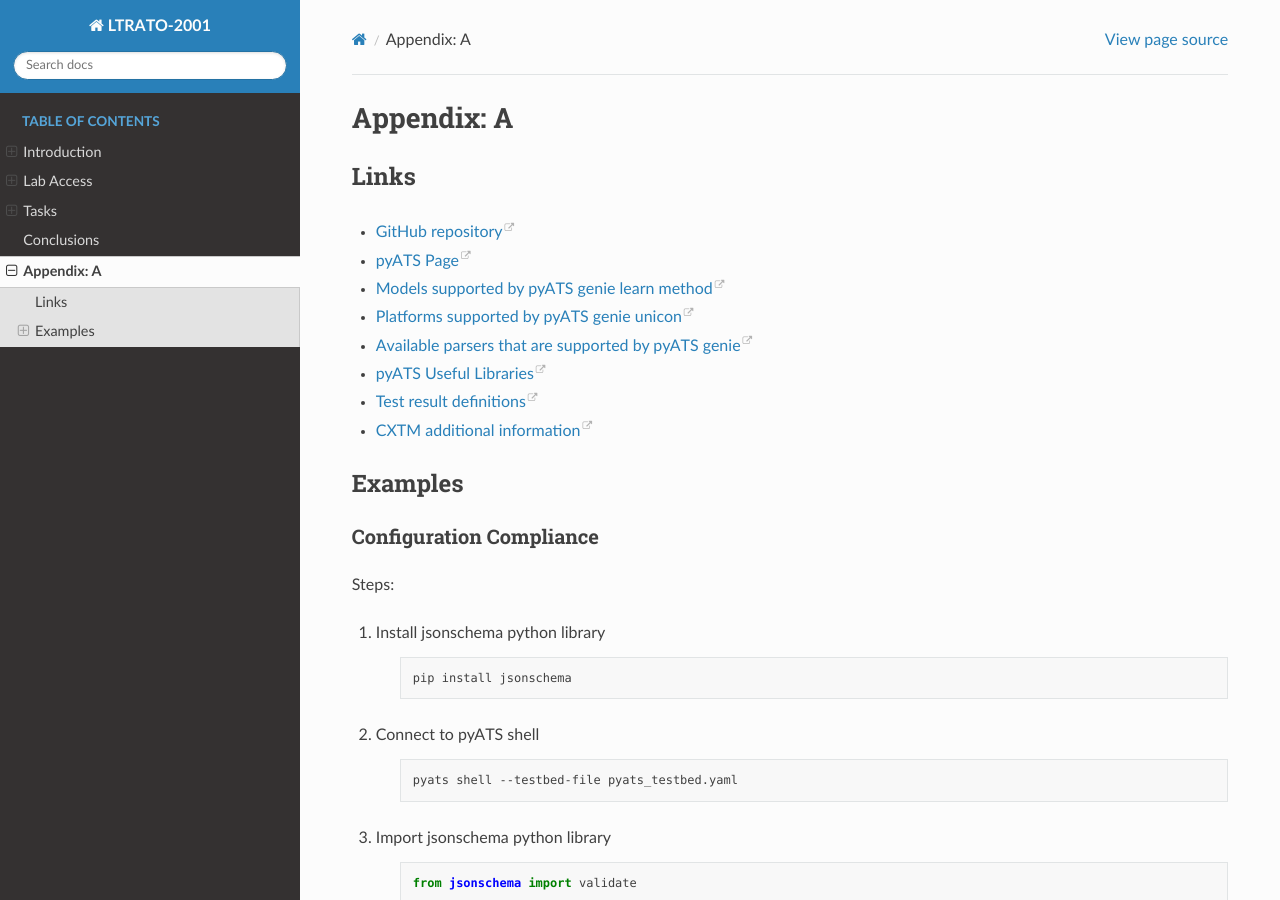
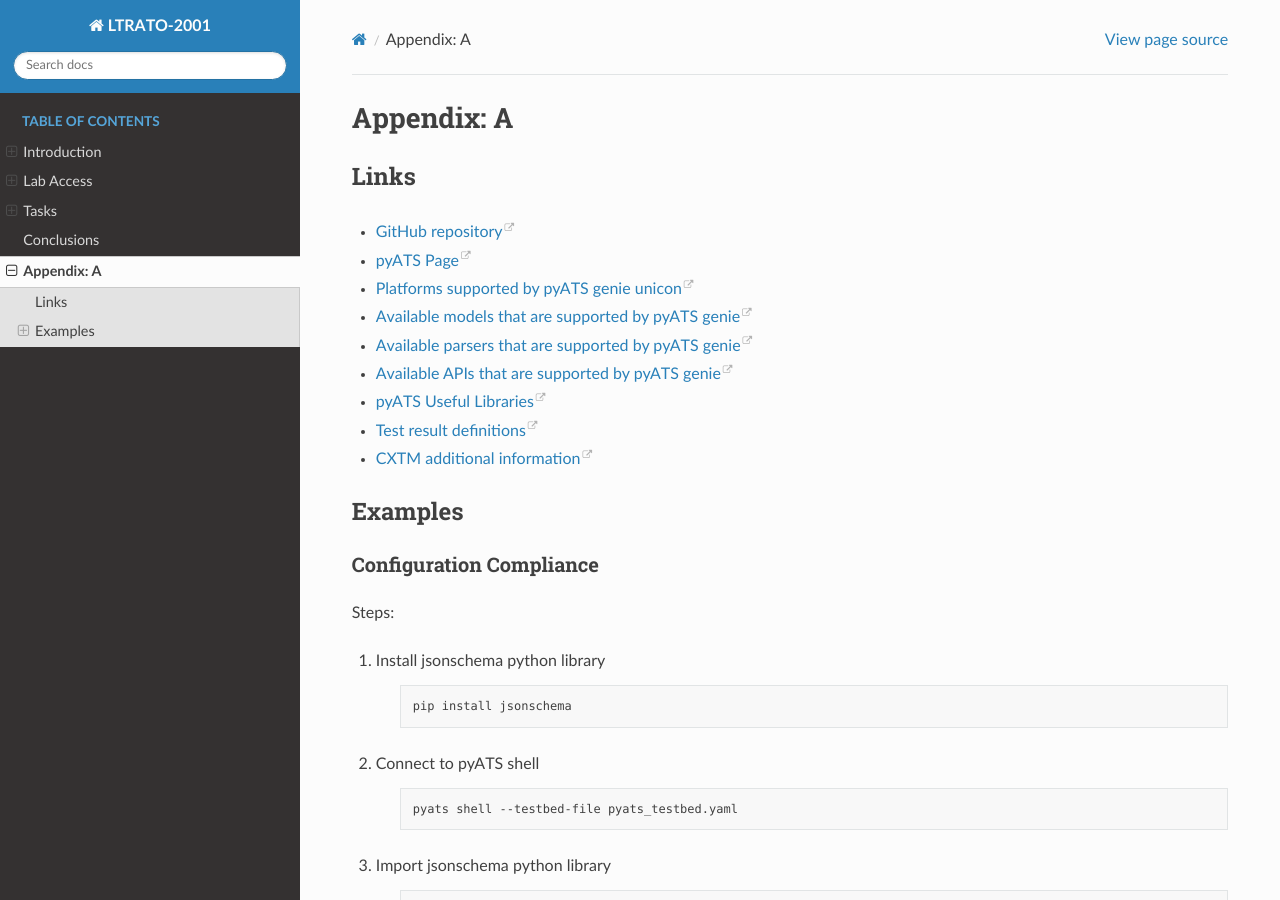
Before and after one commit to CiscoLives/LTRATO-2001, a Sphinx documentation site: the page built from docs/appendix.rst, in a window 1280 px wide and 900 px high. Built offline with Sphinx 7.4.7 and the Read the Docs theme 2.0.0, drawn with Linux system fonts in a browser that asks for light colours.

Commit message:
Update links in the Appendix

```diff
--- a/docs/appendix.rst
+++ b/docs/appendix.rst
@@ -6,9 +6,10 @@
 
 - `GitHub repository <https://github.com/CiscoLives/LTRATO-2001>`_
 - `pyATS Page <https://developer.cisco.com/pyats/>`_
-- `Models supported by pyATS genie learn method <https://pubhub.devnetcloud.com/media/genie-feature-browser/docs/#/models>`_
 - `Platforms supported by pyATS genie unicon <https://pubhub.devnetcloud.com/media/unicon/docs/user_guide/supported_platforms.html>`_
+- `Available models that are supported by pyATS genie <https://pubhub.devnetcloud.com/media/genie-feature-browser/docs/#/models>`_
 - `Available parsers that are supported by pyATS genie <https://pubhub.devnetcloud.com/media/genie-feature-browser/docs/#/parsers>`_
+- `Available APIs that are supported by pyATS genie <https://pubhub.devnetcloud.com/media/genie-feature-browser/docs/#/apis>`_
 - `pyATS Useful Libraries <https://pubhub.devnetcloud.com/media/genie-docs/docs/userguide/utils/index.html>`_
 - `Test result definitions <https://pubhub.devnetcloud.com/media/pyats/docs/results/objects.html>`_
 - `CXTM additional information <https://www.cisco.com/c/dam/m/en_us/customer-experience/collateral/continuous-automation-integration-testing.pdf?dtid=osscdc000283>`_
```
